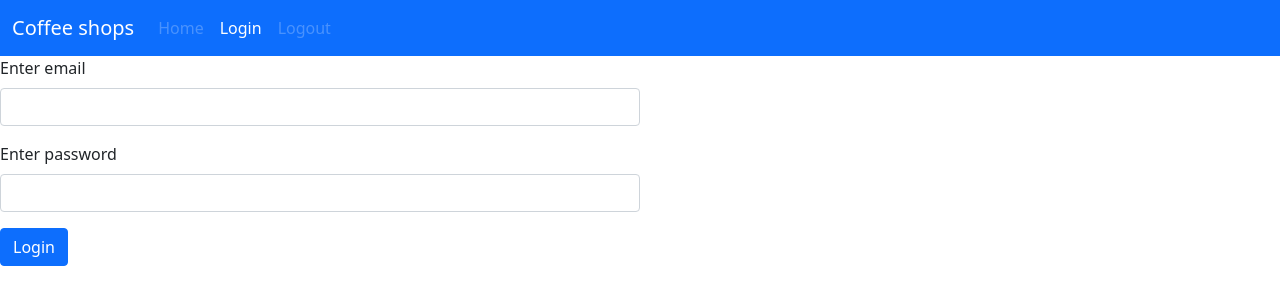
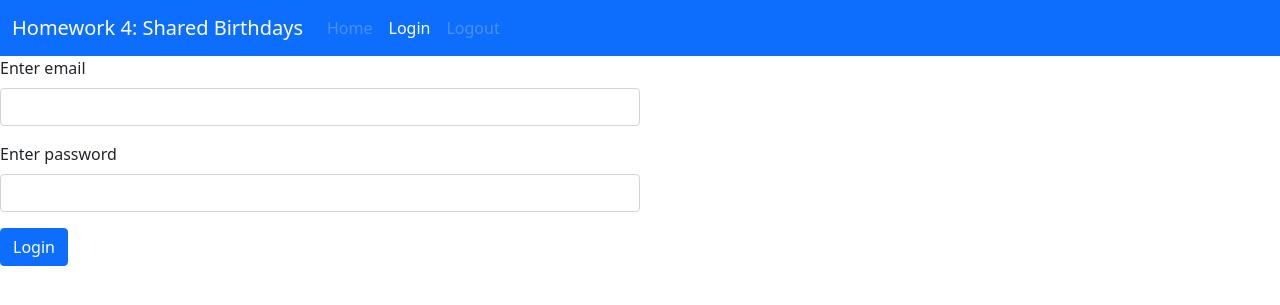
Before and after one commit to kev-odin/flask-week-4, a Flask app: page /login in a window 1280 px wide. Shown: the top 305 px of the page. Run offline with Flask 2, Linux system fonts and the light colour scheme; data comes from the database, SQL or seed files in the repository.

Commit message:
learn: clean up code

```diff
--- a/templates/base.html
+++ b/templates/base.html
@@ -1,13 +1,13 @@
 <!DOCTYPE html>
 <html>
 <head>
-	<link href="https://cdn.jsdelivr.net/npm/bootstrap@5.1.3/dist/css/bootstrap.min.css" rel="stylesheet" integrity="sha384-1BmE4kWBq78iYhFldvKuhfTAU6auU8tT94WrHftjDbrCEXSU1oBoqyl2QvZ6jIW3" crossorigin="anonymous">
+  <link href="https://cdn.jsdelivr.net/npm/bootstrap@5.1.3/dist/css/bootstrap.min.css" rel="stylesheet" integrity="sha384-1BmE4kWBq78iYhFldvKuhfTAU6auU8tT94WrHftjDbrCEXSU1oBoqyl2QvZ6jIW3" crossorigin="anonymous">
 <title>{% block title %}{% endblock %}</title>
 </head>
 <body>
 <nav class="navbar navbar-expand-lg navbar-dark bg-primary">
   <div class="container-fluid">
-    <a class="navbar-brand" href="#">Coffee shops</a>
+    <a class="navbar-brand" href="#">Homework 4: Shared Birthdays</a>
     <button class="navbar-toggler" type="button" data-bs-toggle="collapse" data-bs-target="#navbarSupportedContent" aria-controls="navbarSupportedContent" aria-expanded="false" aria-label="Toggle navigation">
       <span class="navbar-toggler-icon"></span>
     </button>
--- a/templates/home.html
+++ b/templates/home.html
@@ -14,9 +14,9 @@
   <tbody>
     {% for entry in myData %}
     <tr>
-      <td class="align-middle">{{ loop.index0 +1 }}</td>
-      <td class="align-middle"> <img src= {{ entry['image_url'] }} class="img-thumbnail" style="max-height:50px;max-width:50px;">
-      <td class="align-middle">{{ entry['name'] }}</td>
+      <td class="align-middle">{{ loop.index }}</td>
+      <td class="align-middle"><img src= {{ entry['thumbnail'] }} class="img-thumbnail" style="max-height:50px; max-width:50px;">
+      <td class="align-middle">{{ entry['text'] }}</td>
       <td class="align-middle">{{ entry['year'] }}</td>
     </tr>
     {% endfor %}
--- a/wiki.py
+++ b/wiki.py
@@ -1,7 +1,7 @@
 import requests
 
 
-def find_birthdays(monthDay="04/29", year="2022", size=10):
+def find_birthdays(monthDay, year, size=10):
     # monthDay is in form "mm/dd"
     # year is in form "yyyy"
     # returns a list of names, birth years and thumbnails
```
